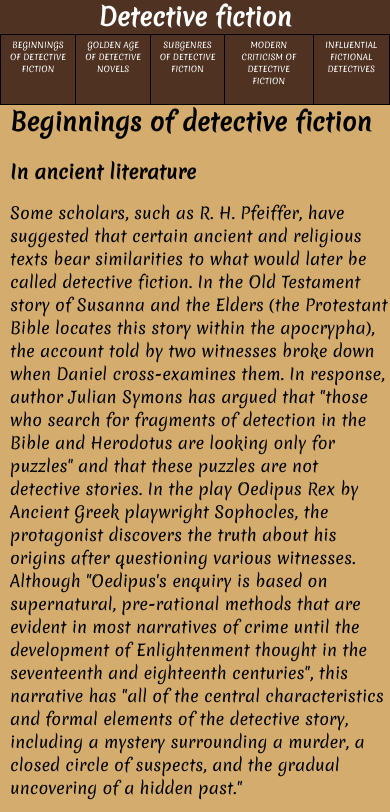
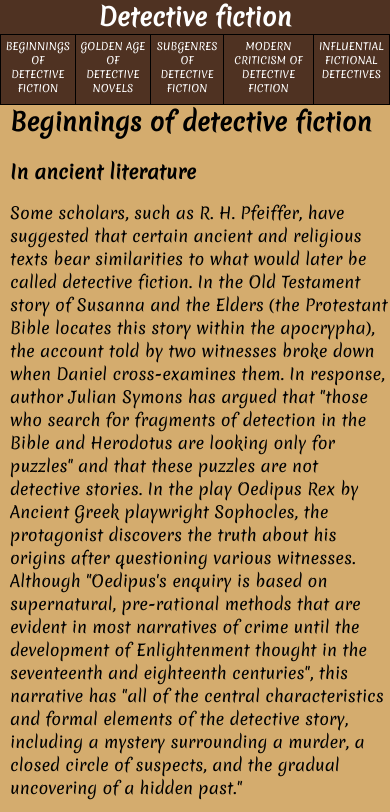
Before and after one commit to rickracs/project4, a plain HTML site: page index.html in a window 390 px wide. Shown: the top 812 px of the page. Drawn offline with Linux system fonts and the light colour scheme.

Commit message:
Update style.css

```diff
--- a/style.css
+++ b/style.css
@@ -135,12 +135,12 @@ a.anchor {
         overflow:hidden;
     }
     #navbar li a{
-        padding-right: 8px;
-        padding-left: 8px;
+        padding-right: 4px;
+        padding-left: 4px;
         height:70px;
         border-right: solid black 1px;
         border-bottom: none;
-        font-size: 8px;
+        font-size: 10px;
 
     }
 
```
